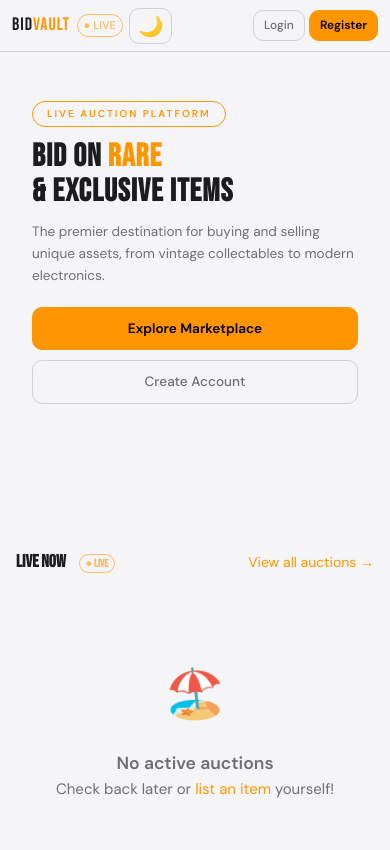
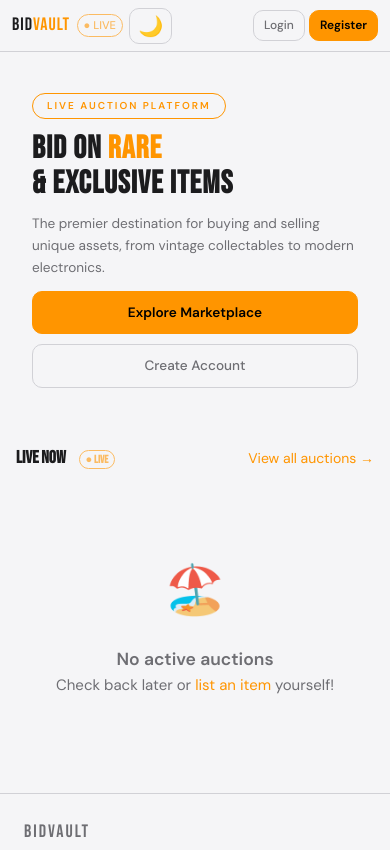
Before and after one commit to OMKAR-292006/BidVault, a website: page public/index.html in a window 390 px wide. Shown: the top 850 px of the page. Drawn offline with nearby package versions, Linux system fonts and the light colour scheme; some packages are replaced by stand-ins of ours; no server answers.

Commit message:
fix: remove hero gap on mobile

```diff
--- a/public/css/style.css
+++ b/public/css/style.css
@@ -1433,7 +1433,7 @@ button {
 
   /* ── Hero ── */
   .hero {
-    padding: 2rem 1rem 1.5rem;
+    padding: 1.5rem 1rem 1rem;
     min-height: auto;
   }
 
@@ -1454,18 +1454,19 @@ button {
 
   .hero-sub {
     font-size: 0.85rem;
-    margin-bottom: 1.25rem;
+    margin-bottom: 0.75rem;
   }
 
   .hero-stats {
     gap: 1rem;
     flex-wrap: wrap;
-    margin-top: 1.5rem;
+    margin-top: 0;
   }
 
   .hero-actions {
     flex-direction: column;
     gap: 0.6rem;
+    margin-bottom: 1rem;
   }
 
   .hero-actions .btn {
@@ -1480,7 +1481,8 @@ button {
 
   /* ── Section ── */
   .section {
-    margin-top: 1.5rem;
+    margin-top: 0.5rem;
+    padding: 1rem 0;
   }
 
   .section-header {
```
